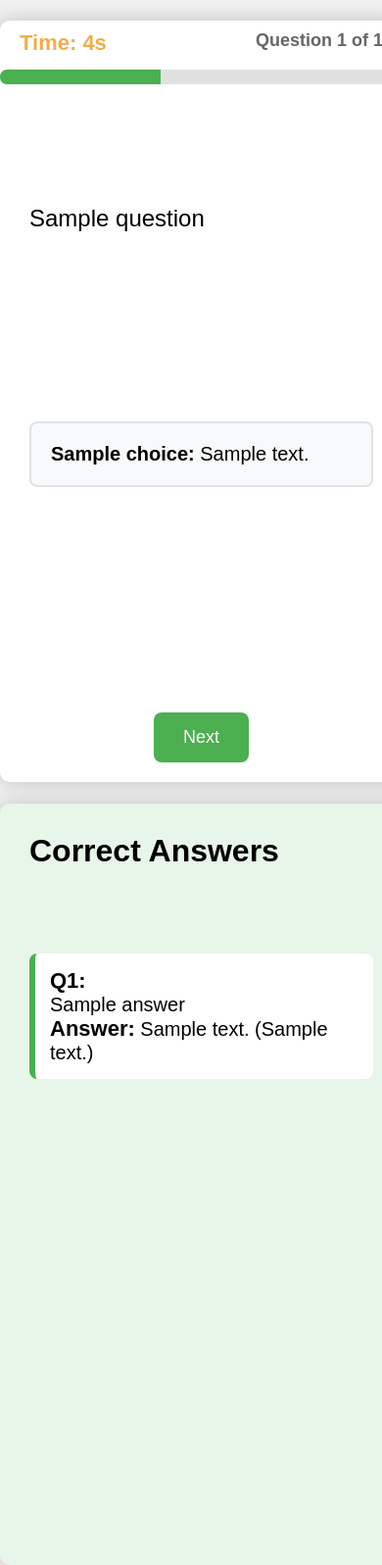
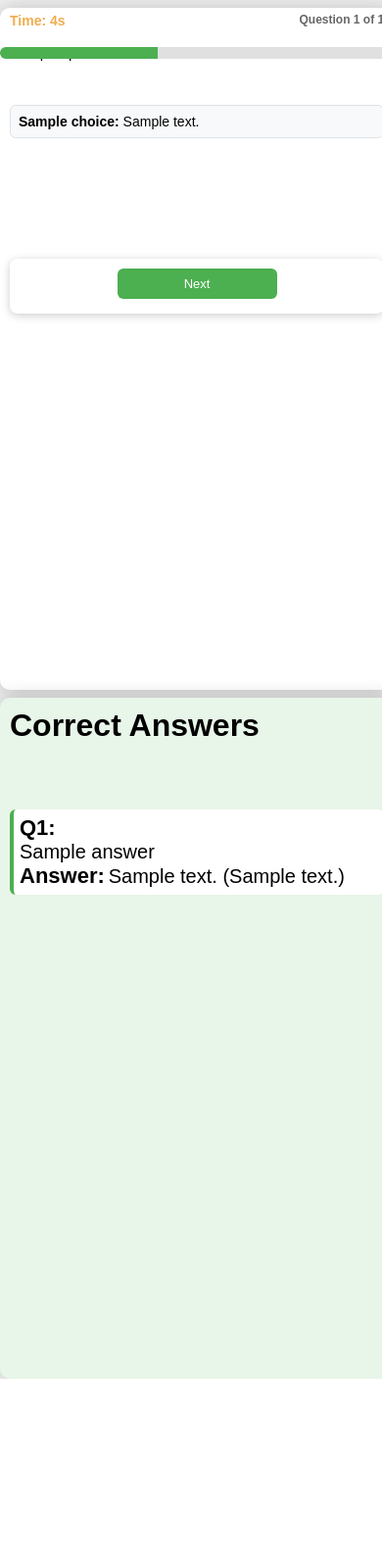
Before and after one commit to nevanzx/QuizSlide, a Flask app: template templates/quiz.html in a window 390 px wide. Shown: the whole page at 98% size. After the commit the page ends 1407 px from the top, so only its background shows below. Run offline with Flask 2, Linux system fonts and the light colour scheme; the template is opened without the code that fills it: most values are stand-ins (such as "Sample title", 1, 10 or a date in 2020).

Commit message:
Added reactive element

```diff
--- a/templates/quiz.html
+++ b/templates/quiz.html
@@ -19,7 +19,7 @@
             max-width: 1000px;
             height: 85vh;
             margin: 2.5vh auto;
-            padding: 30px;
+            padding: 20px;
             background-color: white;
             border-radius: 10px;
             box-shadow: 0 0 20px rgba(0,0,0,0.2);
@@ -33,7 +33,7 @@
             position: absolute;
             top: 10px;
             right: 20px;
-            font-size: 18px;
+            font-size: 16px;
             color: #666;
             font-weight: bold;
         }
@@ -41,46 +41,46 @@
             position: absolute;
             top: 10px;
             left: 20px;
-            font-size: 22px;
+            font-size: 18px;
             font-weight: bold;
             color: #d9534f;
         }
         .question {
-            font-size: 24px;
-            margin-bottom: 30px;
-            line-height: 1.5;
+            font-size: 20px;
+            margin-bottom: 20px;
+            line-height: 1.4;
             flex: 1;
             display: flex;
             align-items: center;
         }
         .choices {
-            margin: 30px 0;
+            margin: 20px 0;
             flex: 1;
         }
         .choice {
-            padding: 20px;
-            margin: 15px 0;
+            padding: 15px;
+            margin: 10px 0;
             background-color: #f8f9fa;
-            border: 2px solid #dee2e6;
-            border-radius: 8px;
-            font-size: 20px;
+            border: 1px solid #dee2e6;
+            border-radius: 6px;
+            font-size: 18px;
         }
         .navigation {
             margin-top: 20px;
             text-align: center;
             position: absolute;
             bottom: 20px;
-            width: calc(100% - 60px); /* Account for slide padding */
+            width: calc(100% - 40px); /* Account for slide padding */
         }
         button {
             background-color: #4CAF50;
             color: white;
-            padding: 15px 30px;
+            padding: 12px 20px;
             border: none;
-            border-radius: 8px;
+            border-radius: 6px;
             cursor: pointer;
-            font-size: 18px;
-            margin: 0 10px;
+            font-size: 16px;
+            margin: 0 5px;
         }
         button:hover {
             background-color: #45a049;
@@ -95,22 +95,22 @@
             flex-direction: column;
         }
         .answer-item {
-            margin: 20px 0;
-            padding: 15px;
+            margin: 15px 0;
+            padding: 12px;
             background-color: white;
-            border-radius: 8px;
-            border-left: 6px solid #4CAF50;
-            font-size: 20px;
+            border-radius: 6px;
+            border-left: 4px solid #4CAF50;
+            font-size: 18px;
         }
         .progress-bar {
             width: 100%;
-            height: 15px;
+            height: 12px;
             background-color: #e0e0e0;
-            border-radius: 7px;
+            border-radius: 6px;
             overflow: hidden;
             margin-bottom: 20px;
             position: absolute;
-            top: 50px;
+            top: 40px;
             left: 0;
         }
         .progress {
@@ -122,8 +122,146 @@
         .slide-content {
             display: flex;
             flex-direction: column;
-            height: calc(100% - 100px); /* Account for timer and progress */
-            margin-top: 40px;
+            height: calc(100% - 80px); /* Account for timer and progress */
+            margin-top: 30px;
+        }
+
+        /* Responsive design for tablets and mobile devices */
+        @media screen and (max-width: 1024px) {
+            .slide {
+                width: 95%;
+                height: 88vh;
+                padding: 15px;
+            }
+            .question {
+                font-size: 18px;
+            }
+            .choice {
+                padding: 12px;
+                font-size: 16px;
+            }
+            .question-number {
+                font-size: 14px;
+                top: 8px;
+                right: 15px;
+            }
+            .timer {
+                font-size: 16px;
+                top: 8px;
+                left: 15px;
+            }
+            button {
+                padding: 10px 16px;
+                font-size: 15px;
+                margin: 0 4px;
+            }
+            .answer-item {
+                font-size: 16px;
+                padding: 10px;
+            }
+        }
+
+        @media screen and (max-width: 768px) {
+            body {
+                height: 100vh;
+                overflow: auto;
+            }
+            .slide {
+                width: 98%;
+                height: auto;
+                min-height: 80vh;
+                margin: 1vh auto;
+                padding: 12px;
+            }
+            .question {
+                font-size: 16px;
+                margin-bottom: 15px;
+                display: block;
+            }
+            .choice {
+                padding: 10px;
+                font-size: 15px;
+                margin: 8px 0;
+            }
+            .question-number {
+                font-size: 13px;
+                top: 6px;
+                right: 12px;
+            }
+            .timer {
+                font-size: 15px;
+                top: 6px;
+                left: 12px;
+            }
+            .navigation {
+                position: static;
+                margin-top: 15px;
+                width: auto;
+                background: white;
+                padding: 10px;
+                border-radius: 8px;
+                box-shadow: 0 2px 10px rgba(0,0,0,0.2);
+            }
+            .navigation.fixed {
+                position: fixed;
+                bottom: 20px;
+                left: 50%;
+                transform: translateX(-50%);
+                width: auto;
+            }
+            button {
+                padding: 9px 14px;
+                font-size: 14px;
+                margin: 0 3px;
+            }
+            .answer-item {
+                font-size: 15px;
+                padding: 8px;
+            }
+            .slide-content {
+                height: auto;
+                margin-top: 25px;
+                padding-bottom: 80px;
+            }
+        }
+
+        @media screen and (max-width: 480px) {
+            .slide {
+                padding: 10px;
+            }
+            .question {
+                font-size: 15px;
+            }
+            .choice {
+                padding: 8px;
+                font-size: 14px;
+            }
+            .question-number {
+                font-size: 12px;
+                top: 5px;
+                right: 10px;
+            }
+            .timer {
+                font-size: 14px;
+                top: 5px;
+                left: 10px;
+            }
+            button {
+                padding: 8px 12px;
+                font-size: 13px;
+                margin: 0 2px;
+                width: 45%;
+                margin-bottom: 5px;
+            }
+            .navigation {
+                display: flex;
+                justify-content: center;
+                flex-wrap: wrap;
+            }
+            .answer-item {
+                font-size: 14px;
+                padding: 6px;
+            }
         }
     </style>
 </head>
@@ -295,15 +433,7 @@
                     <button onclick="showSlide({{ questions|length }})">Previous</button>
                     <button onclick="showSlide(1)">Restart Quiz</button>
                 `;
-                navDiv.style.position = 'fixed';
-                navDiv.style.bottom = '20px';
-                navDiv.style.left = '50%';
-                navDiv.style.transform = 'translateX(-50%)';
-                navDiv.style.background = 'white';
-                navDiv.style.padding = '10px';
-                navDiv.style.borderRadius = '8px';
-                navDiv.style.boxShadow = '0 2px 10px rgba(0,0,0,0.2)';
-                navDiv.style.zIndex = '1000';
+                navDiv.classList.add('fixed'); // Apply the fixed class for mobile responsiveness
             }
 
             slide.appendChild(navDiv);
```
